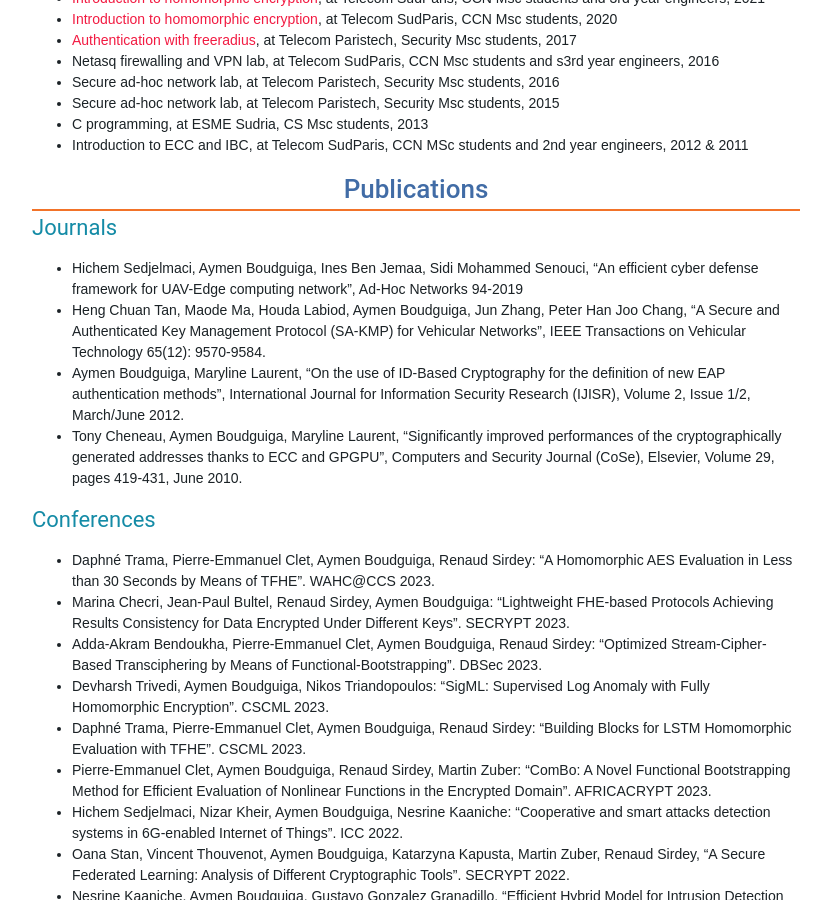
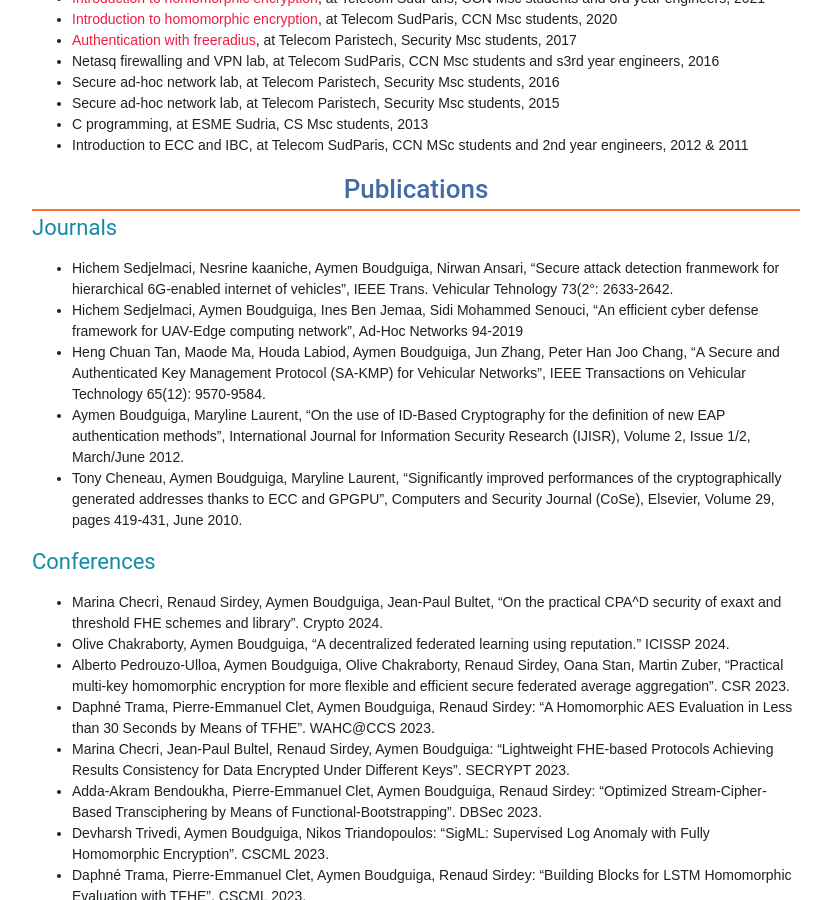
Before and after one commit to aymen0b/aymen0b.github.io, a Jekyll site: the page built from index.md, in a window 1280 px wide and 900 px high, scrolled down 670 px. Shown: the whole window, without its empty margins (224-1055 px from the left). Built offline with Jekyll 4.4.1, drawn with Linux system fonts in a browser that asks for light colours; some of the changed text lies outside the part shown.

Commit message:
added 2024 papers

```diff
--- a/_config.yml
+++ b/_config.yml
@@ -9,7 +9,7 @@
 markdown: kramdown
 
 footer: yes
-footer_text: "Generated by Github Pages, last update 01.2023"
+footer_text: "Generated by Github Pages, last update 09.2024"
 
 sass:
     style: compressed
--- a/index.md
+++ b/index.md
@@ -30,12 +30,16 @@
 
 ### Journals
 
+  - Hichem Sedjelmaci, Nesrine kaaniche, Aymen Boudguiga, Nirwan Ansari, "Secure attack detection franmework for hierarchical 6G-enabled internet of vehicles", IEEE Trans. Vehicular Tehnology 73(2°: 2633-2642.
   - Hichem Sedjelmaci, Aymen Boudguiga, Ines Ben Jemaa, Sidi Mohammed Senouci, "An efficient cyber defense framework for UAV-Edge computing network", Ad-Hoc Networks 94-2019
   - Heng Chuan Tan, Maode Ma, Houda Labiod, Aymen Boudguiga, Jun Zhang, Peter Han Joo Chang, "A Secure and Authenticated Key Management Protocol (SA-KMP) for Vehicular Networks", IEEE Transactions on Vehicular Technology 65(12): 9570-9584.
   - Aymen Boudguiga, Maryline Laurent, "On the use of ID-Based Cryptography for the definition of new EAP authentication methods", International Journal for Information Security Research (IJISR), Volume 2, Issue 1/2, March/June 2012.
   - Tony Cheneau, Aymen Boudguiga, Maryline Laurent, "Significantly improved performances of the cryptographically generated addresses thanks to ECC and GPGPU", Computers and Security Journal (CoSe), Elsevier, Volume 29, pages 419-431, June 2010.
 
 ### Conferences
+  - Marina Checri, Renaud Sirdey, Aymen Boudguiga, Jean-Paul Bultet, "On the practical CPA^D security of exaxt and threshold FHE schemes and library". Crypto 2024.
+  - Olive Chakraborty, Aymen Boudguiga, "A decentralized federated learning using reputation." ICISSP 2024.
+  - Alberto Pedrouzo-Ulloa, Aymen Boudguiga, Olive Chakraborty, Renaud Sirdey, Oana Stan, Martin Zuber, "Practical multi-key homomorphic encryption for more flexible and efficient secure federated average aggregation". CSR 2023.
   - Daphné Trama, Pierre-Emmanuel Clet, Aymen Boudguiga, Renaud Sirdey: "A Homomorphic AES Evaluation in Less than 30 Seconds by Means of TFHE". WAHC@CCS 2023.
   - Marina Checri, Jean-Paul Bultel, Renaud Sirdey, Aymen Boudguiga: "Lightweight FHE-based Protocols Achieving Results Consistency for Data Encrypted Under Different Keys". SECRYPT 2023.
   - Adda-Akram Bendoukha, Pierre-Emmanuel Clet, Aymen Boudguiga, Renaud Sirdey: "Optimized Stream-Cipher-Based Transciphering by Means of Functional-Bootstrapping". DBSec 2023.
```
